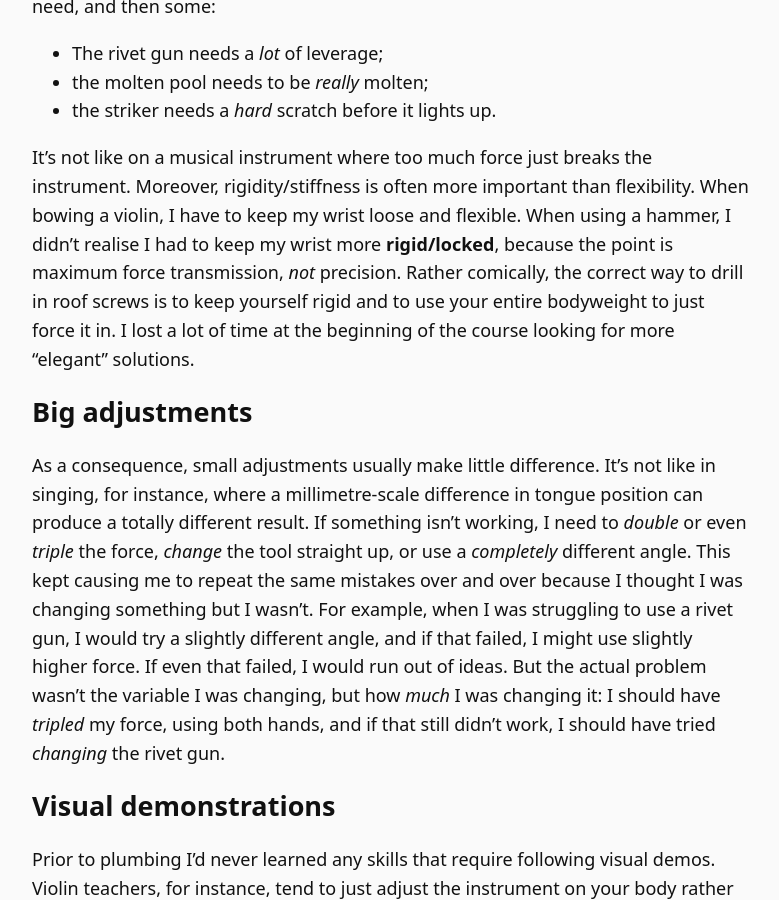
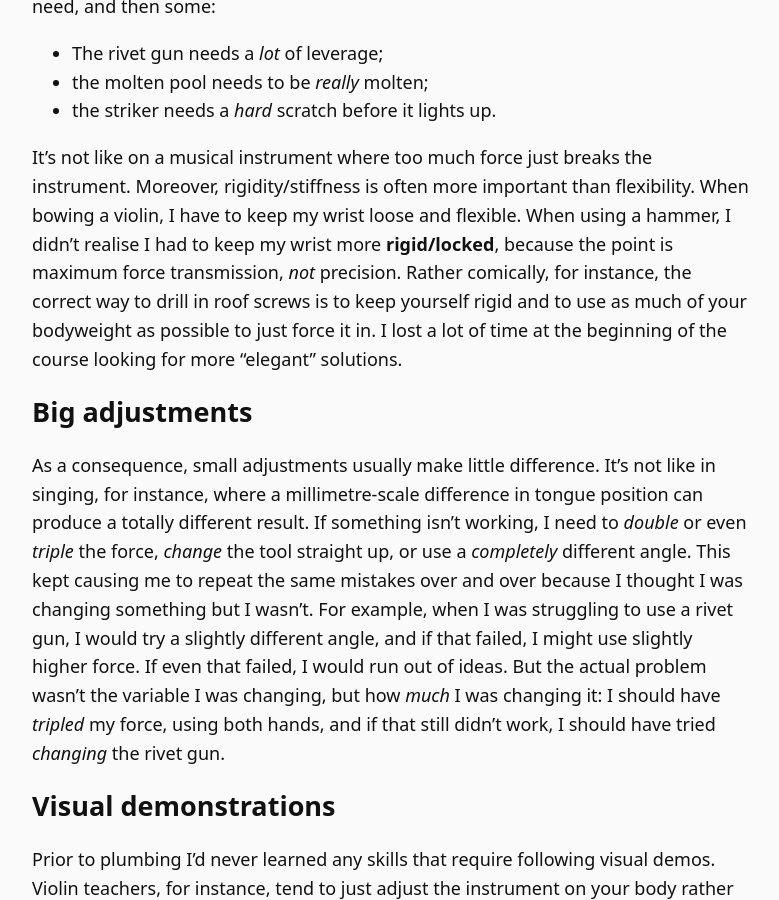
Before and after one commit to JakeHPark/jakehpark.github.io, a Jekyll site: the page built from _essays/Skill Acquisition in Plumbing.md, in a window 1280 px wide and 900 px high, scrolled down 575 px. Shown: the whole window, without its empty margins (248-1027 px from the left). Built offline with Jekyll 4.4.1, drawn with Linux system fonts in a browser that asks for light colours; part of the change alters nothing that is shown; some of the changed text lies outside the part shown.

Commit message:
Update Skill Acquisition in Plumbing.md

```diff
--- a/_essays/Skill Acquisition in Plumbing.md
+++ b/_essays/Skill Acquisition in Plumbing.md
@@ -22,7 +22,7 @@ Many tasks require twice as much force or aggressive commitment as I think they
 - the molten pool needs to be *really* molten;
 - the striker needs a *hard* scratch before it lights up.
 
-It's not like on a musical instrument where too much force just breaks the instrument. Moreover, rigidity/stiffness is often more important than flexibility. When bowing a violin, I have to keep my wrist loose and flexible. When using a hammer, I didn't realise I had to keep my wrist more **rigid/locked**, because the point is maximum force transmission, *not* precision. Rather comically, the correct way to drill in roof screws is to keep yourself rigid and to use your entire bodyweight to just force it in. I lost a lot of time at the beginning of the course looking for more "elegant" solutions.
+It's not like on a musical instrument where too much force just breaks the instrument. Moreover, rigidity/stiffness is often more important than flexibility. When bowing a violin, I have to keep my wrist loose and flexible. When using a hammer, I didn't realise I had to keep my wrist more **rigid/locked**, because the point is maximum force transmission, *not* precision. Rather comically, for instance, the correct way to drill in roof screws is to keep yourself rigid and to use as much of your bodyweight as possible to just force it in. I lost a lot of time at the beginning of the course looking for more "elegant" solutions.
 
 ## Big adjustments
 
@@ -45,9 +45,10 @@ Each tool works best at a certain angle and with a certain geometry. Because we
 - A hand saw is designed to work best when its entire length is used to cut.
 - Junctions should be oriented such that water coming in from the side does not fight against the direction of the main pipe.
 - Rivets must fit into the holes in *both* sheets before being driven in.
-- The circular saw must be running *before* the blade touches the wood, but you must start the drill *after* you've fully committed with your bodyweight into the target.
+- The circular saw must be running *before* the blade touches the wood,
+- but in contrast, you must start the drill *after* you've fully committed with your bodyweight into the target.
 
-These differences must be memorised by brute force. Although it is often useful to try to understand *why* things are a certain way, in the case of snips and saws, there is basically no deeper reason than they're designed that way, and that's how they work. Much time can be wasted trying to "understand" something on a deeper level that doesn't have a deeper level. Some more examples:
+These differences often need to be memorised by rote. Although it is often useful to try to understand *why* things are a certain way, in the case of snips and saws, there is basically no deeper reason than they're designed that way, and that's how they work. Much time can be wasted trying to "understand" something on a deeper level that doesn't have a deeper level. Some more examples:
 
 - Drilling and riveting work better when the tool is straight and aligned with the desired direction of the fastener.
 - When using the folding machine, it is important to ensure that flaps do not get stuck on the sides of the machine or bump up against other flaps.
```
